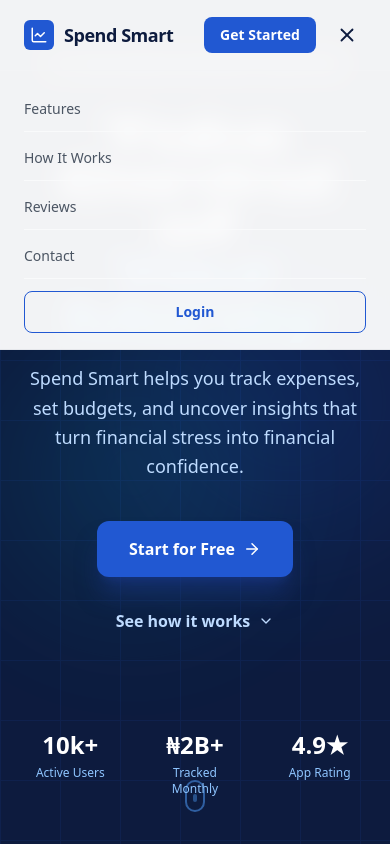
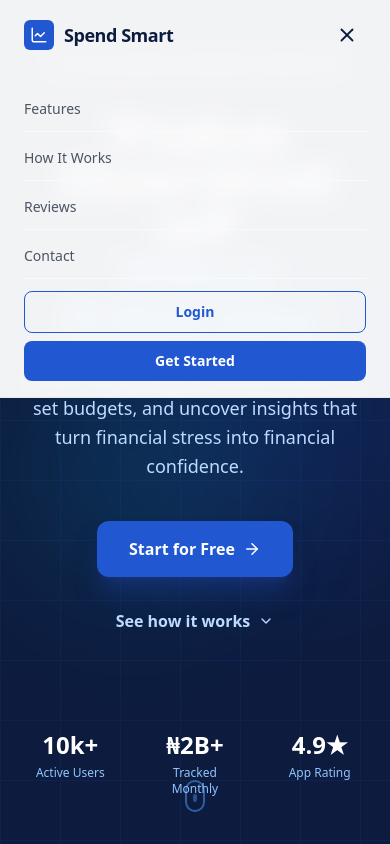
Before and after one commit to Temidayowo/Smart-Spend, a Next.js app: page / in a window 390 px wide. Both pictures are taken after a click on the button "Toggle menu". Shown: the top 844 px of the page. Built offline with nearby package versions, Linux system fonts and the light colour scheme.

Commit message:
landing page done

```diff
--- a/src/components/ui/Navbar.tsx
+++ b/src/components/ui/Navbar.tsx
@@ -131,12 +131,6 @@ const Navbar = () => {
             transition={{ duration: 0.5, delay: 0.1, ease: [0.25, 0.46, 0.45, 0.94] }}
             className="flex items-center gap-3"
           >
-            <Link
-              href="/register"
-              className="text-sm font-semibold text-white bg-[#2158d2] px-4 py-2 rounded-lg hover:bg-[#1a46b0] transition-colors duration-200"
-            >
-              Get Started
-            </Link>
             <motion.button
               whileTap={{ scale: 0.9 }}
               onClick={() => setMobileOpen((v) => !v)}
@@ -204,15 +198,23 @@ const Navbar = () => {
                 </motion.a>
               ))}
               <motion.div
+                className="flex flex-col gap-2 mt-2"
                 variants={{ hidden: { opacity: 0, x: -10 }, visible: { opacity: 1, x: 0 } }}
                 transition={{ duration: 0.3, ease: [0.25, 0.46, 0.45, 0.94] }}
               >
                 <Link
                   href="/login"
                   onClick={() => setMobileOpen(false)}
-                  className="block text-center text-sm font-semibold text-[#2158d2] border border-[#2158d2] px-4 py-2.5 rounded-lg hover:bg-[#2158d2] hover:text-white transition-all duration-200 mt-2"
+                  className="block text-center text-sm font-semibold text-[#2158d2] border border-[#2158d2] px-4 py-2.5 rounded-lg hover:bg-[#2158d2] hover:text-white transition-all duration-200"
                 >
                   Login
+                </Link>
+                <Link
+                  href="/register"
+                  onClick={() => setMobileOpen(false)}
+                  className="block text-center text-sm font-semibold text-white bg-[#2158d2] px-4 py-2.5 rounded-lg hover:bg-[#1a46b0] transition-colors duration-200"
+                >
+                  Get Started
                 </Link>
               </motion.div>
             </motion.div>
```
